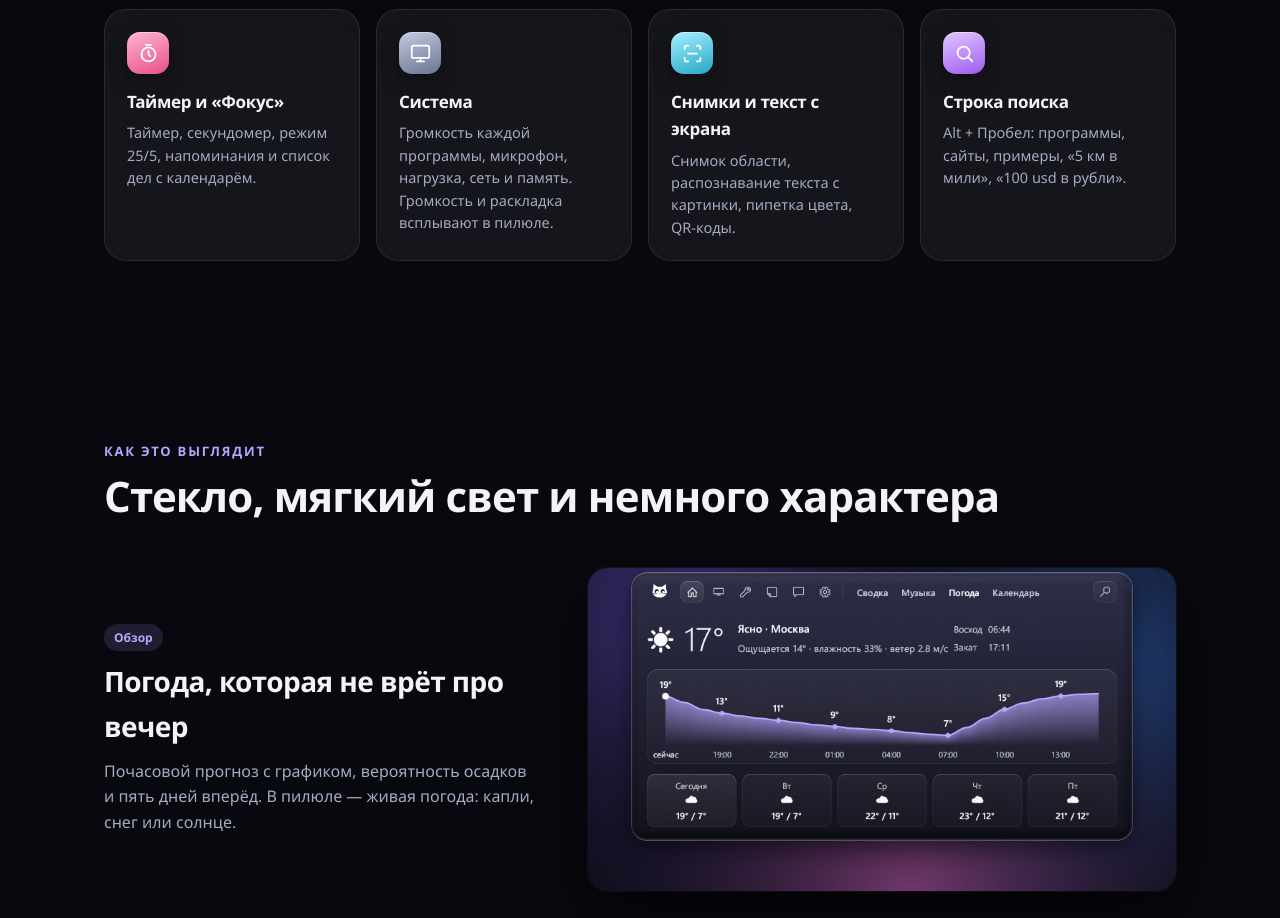
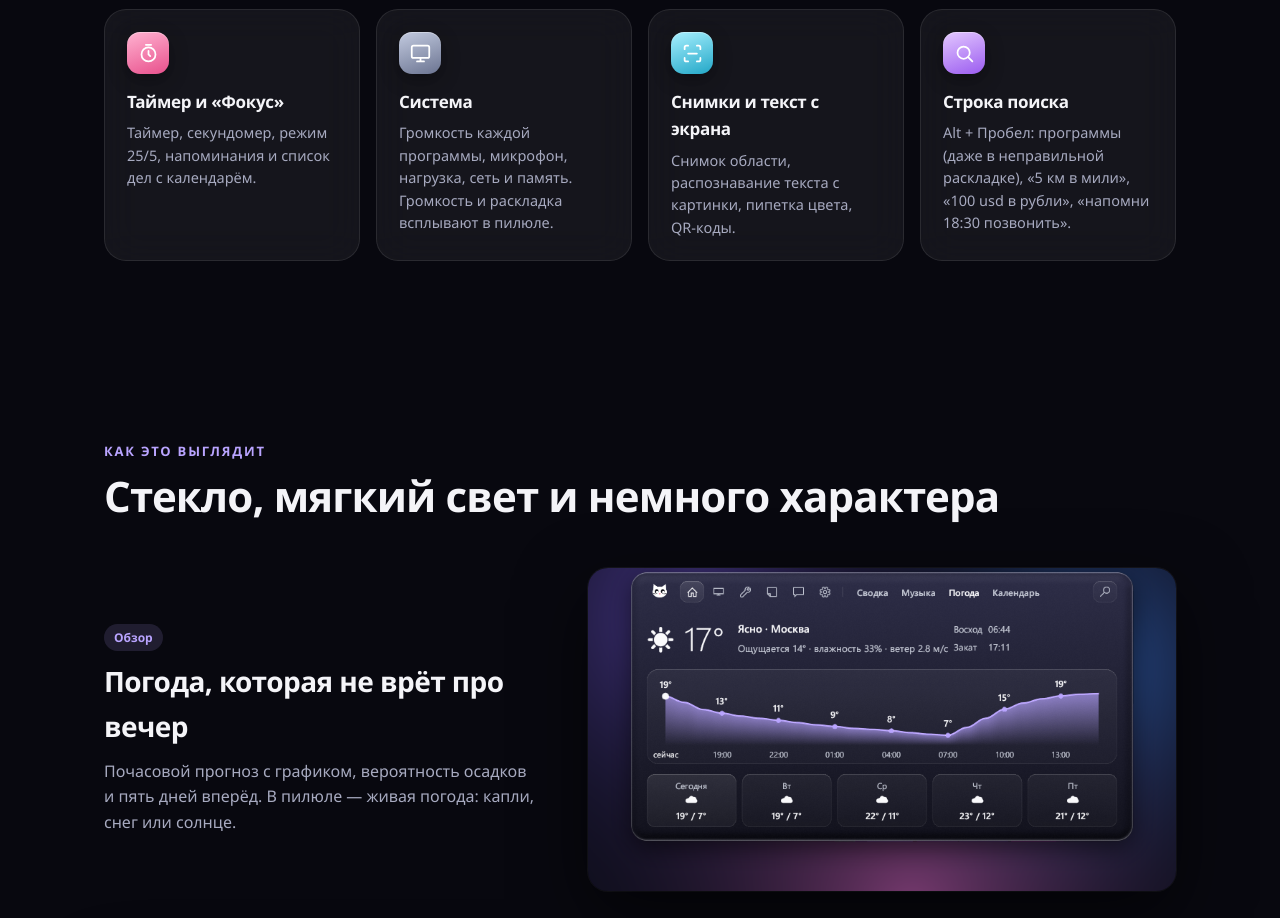
Before and after one commit to qutlawsoasis-debug/Ostrovok, a plain HTML site: page docs/index.html in a window 1280 px wide. Shown: the part 1640-2558 px from the top of the page. Drawn offline with Linux system fonts and the light colour scheme; no server answers.

Commit message:
Страница проекта: быстрые команды поиска
Co-Authored-By: Claude Opus 5.5 <noreply@anthropic.com>

```diff
--- a/docs/index.html
+++ b/docs/index.html
@@ -194,7 +194,7 @@ footer a{color:var(--dim);text-decoration:none}footer a:hover{color:var(--ink)}
       <div class="card glass rise"><div class="ic" style="background:linear-gradient(160deg,#ffb3d1,#e8508c)"><svg viewBox="0 0 24 24"><circle cx="12" cy="13" r="8"/><path d="M12 9v4l2 2M9 2h6"/></svg></div><h3>Таймер и «Фокус»</h3><p>Таймер, секундомер, режим 25/5, напоминания и список дел с календарём.</p></div>
       <div class="card glass rise"><div class="ic" style="background:linear-gradient(160deg,#c3cbe0,#6b7491)"><svg viewBox="0 0 24 24"><rect x="2" y="3" width="20" height="14" rx="2"/><path d="M8 21h8M12 17v4"/></svg></div><h3>Система</h3><p>Громкость каждой программы, микрофон, нагрузка, сеть и память. Громкость и раскладка всплывают в пилюле.</p></div>
       <div class="card glass rise"><div class="ic" style="background:linear-gradient(160deg,#a8f0ff,#22a7c7)"><svg viewBox="0 0 24 24"><path d="M3 7V5a2 2 0 0 1 2-2h2M17 3h2a2 2 0 0 1 2 2v2M21 17v2a2 2 0 0 1-2 2h-2M7 21H5a2 2 0 0 1-2-2v-2"/><path d="M7 12h10"/></svg></div><h3>Снимки и текст с экрана</h3><p>Снимок области, распознавание текста с картинки, пипетка цвета, QR-коды.</p></div>
-      <div class="card glass rise"><div class="ic" style="background:linear-gradient(160deg,#e3c8ff,#9b5cf0)"><svg viewBox="0 0 24 24"><circle cx="11" cy="11" r="7"/><path d="m21 21-4.3-4.3"/></svg></div><h3>Строка поиска</h3><p>Alt + Пробел: программы, сайты, примеры, «5 км в мили», «100 usd в рубли».</p></div>
+      <div class="card glass rise"><div class="ic" style="background:linear-gradient(160deg,#e3c8ff,#9b5cf0)"><svg viewBox="0 0 24 24"><circle cx="11" cy="11" r="7"/><path d="m21 21-4.3-4.3"/></svg></div><h3>Строка поиска</h3><p>Alt + Пробел: программы (даже в неправильной раскладке), «5 км в мили», «100 usd в рубли», «напомни 18:30 позвонить».</p></div>
     </div>
   </div>
 </section>
```
